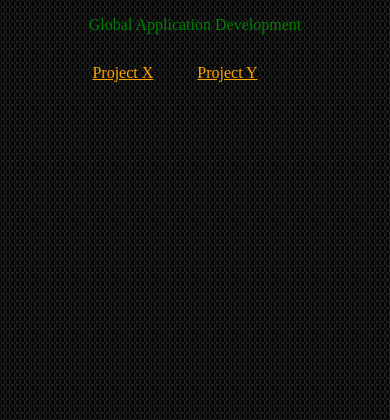
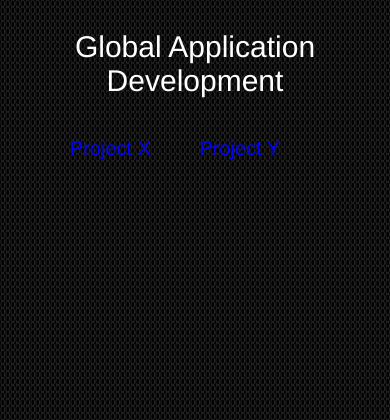
Before and after one commit to bayon/globaldev, a PHP site: page /GlobalDev/ in a window 390 px wide. Shown: the top 420 px of the page. Run offline with PHP 8.4, Linux system fonts and the light colour scheme.

Commit message:
rwd for global index

```diff
--- a/GlobalDev/apps/projectX/v/default_view.php
+++ b/GlobalDev/apps/projectX/v/default_view.php
@@ -1,5 +1,5 @@
 <?php
-include_once ('v/HEADS/default_head.php');
+include_once ('HEADS/default_head.php');
 ?>
 
 <?php //echo(navigation()); ?>
@@ -31,5 +31,5 @@ include_once ('v/HEADS/default_head.php');
 </div>
 
 <?php
-include_once ('v/HEADS/html_foot.php');
+include_once ('HEADS/html_foot.php');
 ?>
--- a/GlobalDev/apps/projectX/v/examples.php
+++ b/GlobalDev/apps/projectX/v/examples.php
@@ -1,5 +1,5 @@
 <?php
-include_once ('/HEADS/default_head.php');
+include_once ('HEADS/default_head.php');
 ?>
 <?php
 echo(navigation());
@@ -34,5 +34,5 @@ include_once('examples/sortable.php');
 </div>
 
 <?php
-include_once ('/includes/html_foot.php');
+include_once ('HEADS/html_foot.php');
 ?>
--- a/GlobalDev/apps/projectX/v/home.php
+++ b/GlobalDev/apps/projectX/v/home.php
@@ -1,5 +1,5 @@
 <?php
-include_once ('/HEADS/default_head.php');
+include_once ('HEADS/default_head.php');
 ?>
 <?php
 		echo(navigation());
@@ -43,6 +43,8 @@ include_once ('/HEADS/default_head.php');
 				<li>~graphing: flot graphs from feedback-1.2 </li>
 				<li>~jqgrid</li>
 				<li>~jqscheduler</li>
+				<li>~ajaxSortableTable</li>
+				<li>cc to ajaxtable</li>
 			</ul>
 		<li>rwd</li>
 		<li>google analytics</li>
@@ -65,5 +67,5 @@ https://github.com/paypal/merchant-sdk-php/blob/master/README.md
 </div>
 
 <?php
-include_once ('/includes/html_foot.php');
+include_once ('HEADS/html_foot.php');
 ?>
--- a/GlobalDev/apps/projectX/v/pageX.php
+++ b/GlobalDev/apps/projectX/v/pageX.php
@@ -1,6 +1,6 @@
 <?php
-include_once ('/HEADS/default_head.php');
-include_once ('/HEADS/custom_confirm_head.php');
+include_once ('HEADS/default_head.php');
+include_once ('HEADS/custom_confirm_head.php');
 ?>
 <?php echo(navigation()); ?>
 <div id='content'>
@@ -37,5 +37,5 @@ include_once ('/HEADS/custom_confirm_head.php');
 
 </div>
 <?php
-include_once ('/HEADS/html_foot.php');
+include_once ('HEADS/html_foot.php');
 ?>
--- a/GlobalDev/glib/global_css/global_rwd.css
+++ b/GlobalDev/glib/global_css/global_rwd.css
@@ -15,6 +15,19 @@
 
 /*------------------iPhone----------------*/
 @media screen and (max-width: 480px) {
+
+	.global_enterprise_div {
+
+			 margin-top:30px;
+			 color:white;
+			 font-size:50px;
+		}
+		.global_enterprise_div a {
+			color: blue;
+			margin-right:40px;
+			 font-size:30px;
+		}
+
 	#content {
 		margin-left: 2%;
 		margin-right: 2%;
--- /dev/null
+++ b/GlobalDev/global_head.php
@@ -0,0 +1,26 @@
+<head>
+<title>GLOBAL DEV</title>
+<meta name="viewport" content="width=device-width, initial-scale=1.0">
+
+<!-- NOTE: using ../../ instead of GLOBAL_URL is MUCH FASTER...! -->
+<link rel="stylesheet" type="text/css" media="screen" href="glib/global_jq_suite/themes/dark_custom/jquery-ui.css" />
+<link rel='stylesheet' type='text/css' href='glib/global_css/index.css'>
+<link rel='stylesheet' type='text/css' href='glib/global_css/component.css'>
+
+<link rel='stylesheet' type='text/css' href='glib/global_lib/UIObjects/ContainerObjects/containerObjects.css'>
+<link rel='stylesheet' type='text/css' href='glib/global_lib/UIObjects/InputObjects/inputObjects.css'>
+<link rel='stylesheet' type='text/css' href='glib/global_lib/UIObjects/LabelObjects/labelObjects.css'>
+
+<!-- THIS NEEDS TO BE THE LAST GLOBAL CSS and THEME AGNOSTIC -->
+<link rel='stylesheet' type='text/css' href='glib/global_css/global_rwd.css'>
+<!-- THIS APPS LAST LINE OF DEFENSE : CSS -->
+<link rel='stylesheet' type='text/css' href='css/index.css'>
+
+<script type='text/javascript' src='glib/global_js/global.js'></script>
+<script type='text/javascript' src='glib/global_js/ajax_navigation.js'></script>
+<script type='text/javascript' src='glib/global_js/rwd.js'></script>
+<script type='text/javascript' src='glib/global_js/latest_jquery.js'></script>
+<script type='text/javascript' src='js/index.js'></script>
+
+<script src="glib/global_jq_suite/js/jquery.js" type="text/javascript"></script>
+<script src="glib/global_jq_suite/js/jquery-ui-custom.min.js" type="text/javascript"></script>
--- a/GlobalDev/index.php
+++ b/GlobalDev/index.php
@@ -1,6 +1,8 @@
 <!DOCTYPE HTML PUBLIC '-//W3C//DTD HTML 4.01//EN' 'http://www.w3.org/TR/html4/strict.dtd'>
 <html manifest='cache.appcache'>
-
+	<?php
+	include_once ('global_head.php');
+	?>
 	<style>
 		html {
 			/*<CENTERING>     */
@@ -19,15 +21,36 @@
 		}
 		.global_enterprise_div {
 
-			 margin-top:30px;
+			margin-top: 30px;
+			color: white;
+			font-size: 30px;
 		}
 		.global_enterprise_div a {
 			color: orange;
-			margin-right:40px;
+			margin-right: 40px;
+			font-size: 20px;
+		}
+
+		/*------------------iPhone----------------*/
+		@media screen and (max-width: 480px) {
+
+			.global_enterprise_div {
+				margin-top: 30px;
+				color: white;
+				font-size: 30px;
+			}
+			.global_enterprise_div a {
+				color: blue;
+				margin-right: 40px;
+				font-size: 20px;
+			}
+
 		}
 	</style>
-	<div>
-		<p>Global Application Development</p>
+	<div class="global_enterprise_div">
+		<p>
+			Global Application Development
+		</p>
 	</div>
 	<div class="global_enterprise_div">
 		<a href ="http://localhost/github_globaldev/globaldev/GlobalDev/apps/projectX/index.php">Project X</a>
```
Also changed, not shown: 1 other file.
